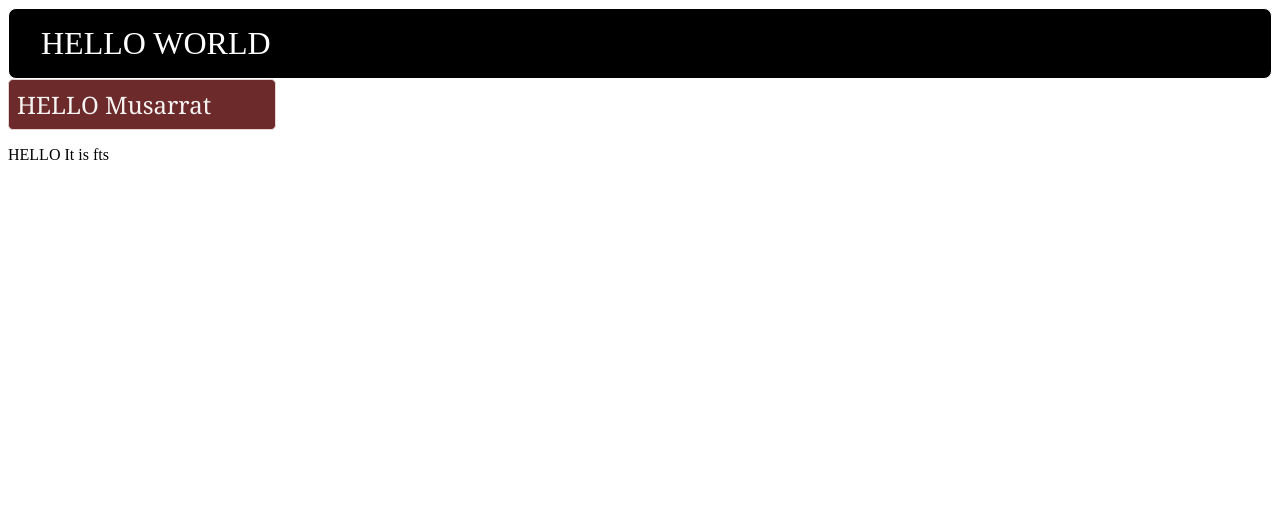
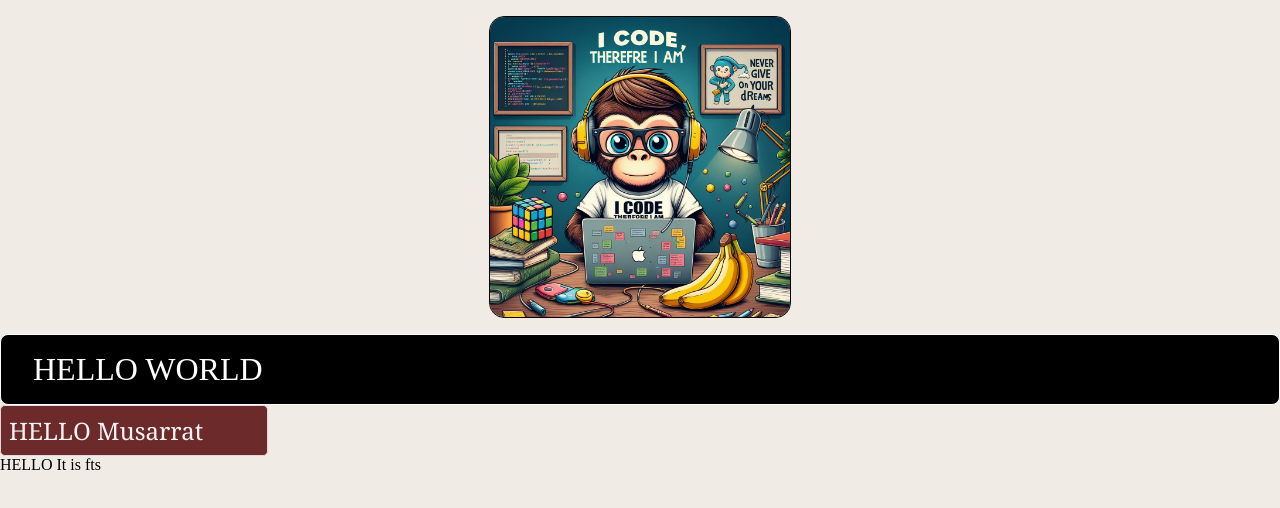
Before and after one commit to musarratChowdhury/JavascriptPractice, a plain HTML site: page index.html in a window 1280 px wide. Drawn offline with Linux system fonts and the light colour scheme.

Commit message:
logo and colors added

```diff
--- a/index.html
+++ b/index.html
@@ -7,6 +7,17 @@
     <link rel="stylesheet" href="style.css" />
   </head>
   <body>
+    <div class="logo">
+      <div class="logo-container">
+        <img
+          src="./assets/images/monkey_coder.jpg"
+          alt="logo"
+          class="logo-image"
+          width="300px"
+          height="300px"
+        />
+      </div>
+    </div>
     <div class="title">HELLO WORLD</div>
     <div class="subtitle">HELLO Musarrat</div>
     <p>HELLO It is fts</p>
--- a/style.css
+++ b/style.css
@@ -1,3 +1,55 @@
+:root {
+  --white: #ffffff;
+  --winter: #9eb8d9;
+  --wedding: #a25772;
+  --navyblue: #161a30;
+  --grey: #b6bbc4;
+  --milkgrey: #f0ece5;
+  --sage: #c8e4b2;
+  --green: #65b741;
+  --lightgreen: #bed754;
+  --teal: #9ed2be;
+  --darkteal: #5eaaa8;
+  --blue: #0174be;
+  --yellow: #ffc436;
+  --orange: #e36414;
+  --darkorange: #ff5f00;
+  --red: #b80000;
+  --softpink: #ffd0d0;
+  --pink: #ff9eaa;
+  --darkred: #b20600;
+  --maroon: #750e21;
+  --black: #191919;
+  --beige: #e6e2c3;
+}
+
+*,
+*::after,
+*::before {
+  padding: 0;
+  margin: 0;
+}
+
+body {
+  box-sizing: border-box;
+  height: 100vh;
+  background-color: var(--milkgrey);
+}
+
+.logo {
+  padding: 1rem 1rem;
+}
+.logo-container {
+  width: 100%;
+  display: flex;
+  justify-content: center;
+}
+.logo-image {
+  border: 1px solid;
+  border-radius: 5%;
+  object-fit: contain;
+}
+
 .title {
   font-size: 2rem;
   color: white;
@@ -15,5 +67,5 @@
   width: 250px;
   border: 1px solid rgb(230, 214, 214);
   border-radius: 0.3rem;
-  font-family: Georgia, 'Times New Roman', Times, serif;
+  font-family: Georgia, "Times New Roman", Times, serif;
 }
```
Also changed, not shown: assets/images/monkey_coder.jpg (added).
